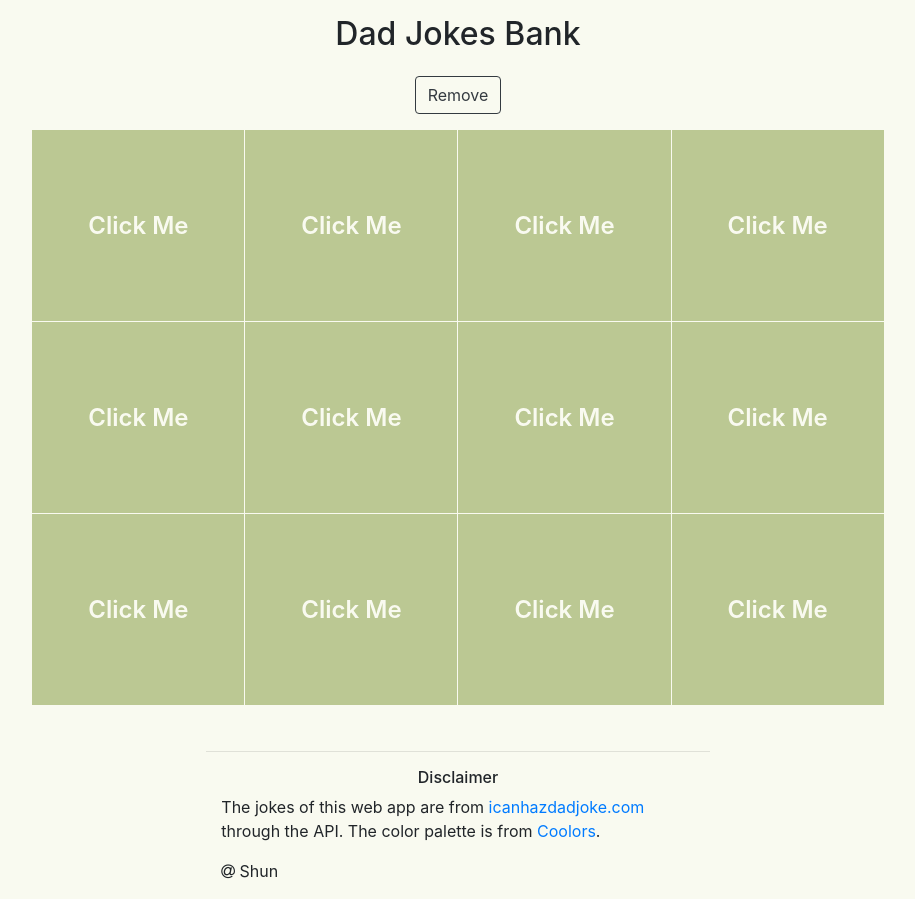
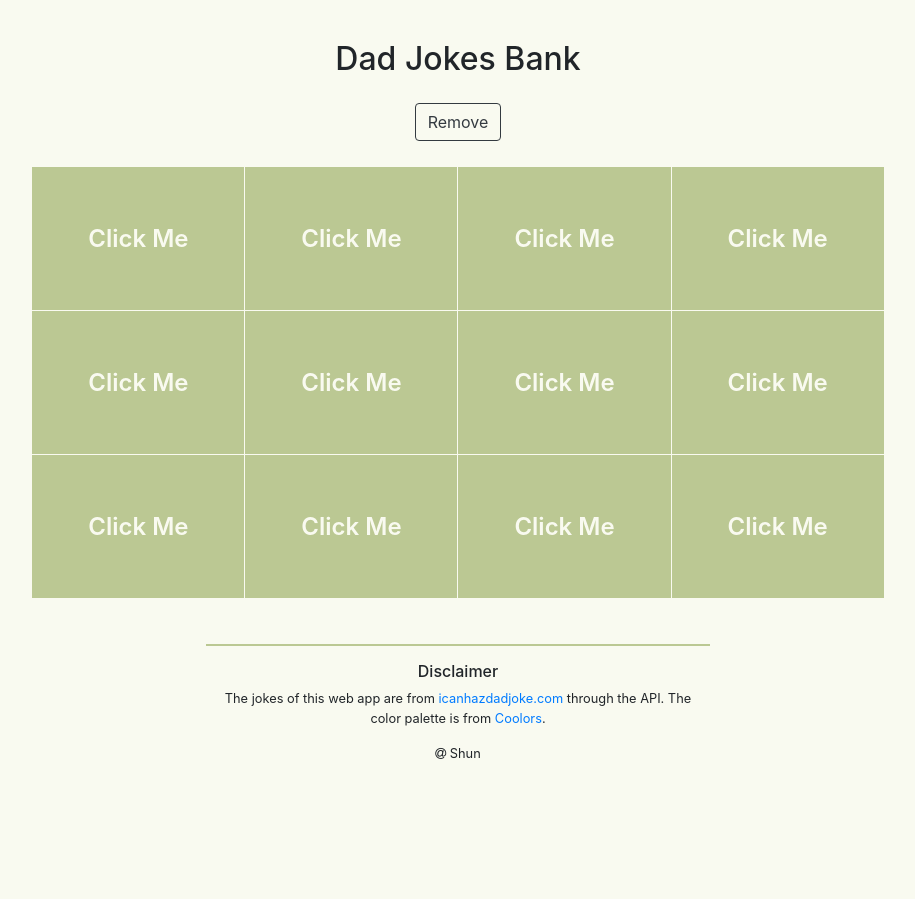
Before and after one commit to Shunw19/dadjokes, a plain HTML site: page index.html in a window 1280 px wide. Shown: the whole page, without its empty margins (182-1097 px from the left). After the commit the page ends 800 px from the top, so only its background shows below. Drawn offline with nearby package versions, Linux system fonts and the light colour scheme.

Commit message:
Adjust the styling

```diff
--- a/style.css
+++ b/style.css
@@ -9,21 +9,23 @@ body {
 h2 {
     text-justify: center;
     text-align: center;
-    padding: 15px;
+    padding: 15px 15px 0 15px;
+    margin: 25px;
 
 }
 
 #reset {
-    margin-bottom: 15px;
+    margin-bottom: 25px;
 }
 
 
 td {
     border: solid 1px #F9FAF0;
-    width:15em;
-    padding:1em;
+    width:16em;
+    padding:20px;
+    margin: 20px;
     font-weight:normal;
-    height: 8em;
+    height: 6em;
     background:  #BBC893;
     text-align: center;
     text-justify: center;
@@ -42,3 +44,12 @@ td {
     color: #2f3e46;
     font-size: 0.5em;
 }
+
+hr {
+    border: solid 1px #BBC893;
+}
+
+p {
+    text-align: center;
+    font-size: 0.8em;
+}
```
